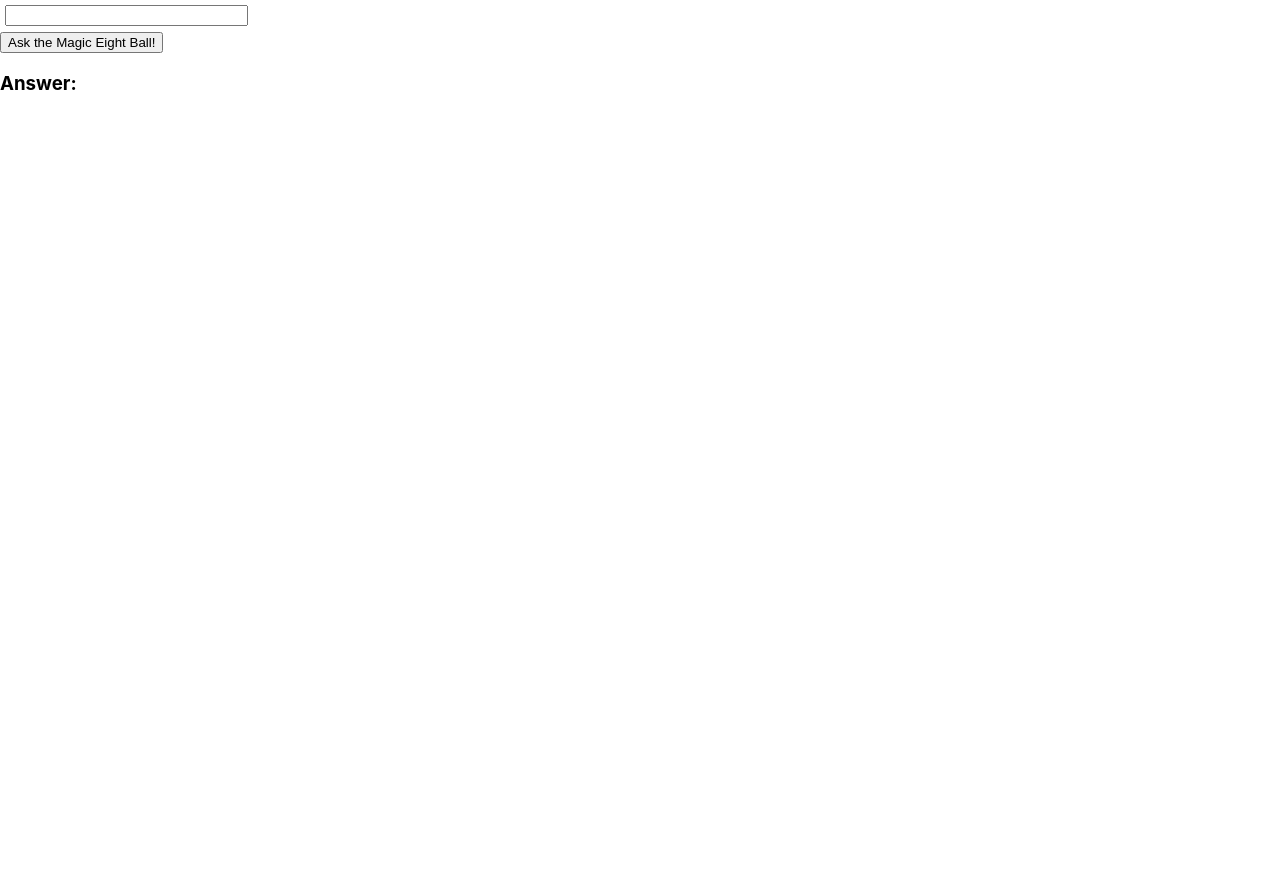
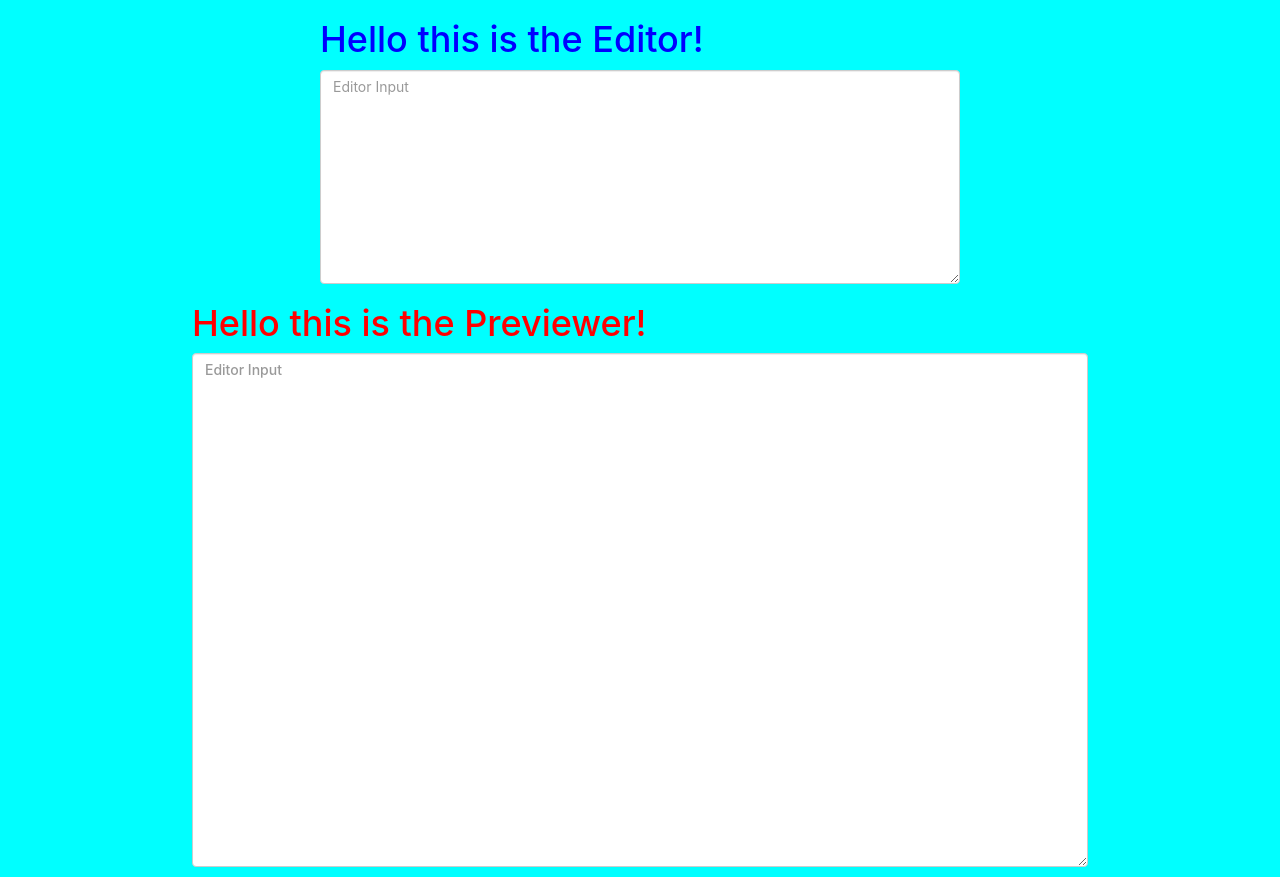
Before and after one commit to IsMabDev/salaat, a React (Create React App) app: page / in a window 1280 px wide. Before the commit the page ends 800 px from the top, so only its background shows below. Built offline with nearby package versions, Linux system fonts and the light colour scheme.

Commit message:
update build for gh-pages

```diff
--- a/public/index.html
+++ b/public/index.html
@@ -1,14 +1,12 @@
 <!DOCTYPE html>
 <html lang="en">
+
 <head>
   <meta charset="utf-8" />
   <link rel="icon" href="%PUBLIC_URL%/favicon.ico" />
   <meta name="viewport" content="width=device-width, initial-scale=1" />
   <meta name="theme-color" content="#000000" />
-    <meta
-      name="description"
-      content="Web site created using create-react-app"
-    />
+  <meta name="description" content="Web site created using create-react-app" />
   <link rel="apple-touch-icon" href="%PUBLIC_URL%/logo192.png" />
   <!--
       manifest.json provides metadata used when your web app is installed on a
@@ -24,8 +22,11 @@
       work correctly both with client-side routing and a non-root public URL.
       Learn how to configure a non-root public URL by running `npm run build`.
     -->
+  <link rel="stylesheet" href="https://maxcdn.bootstrapcdn.com/bootstrap/3.3.7/css/bootstrap.min.css"
+    integrity="sha384-BVYiiSIFeK1dGmJRAkycuHAHRg32OmUcww7on3RYdg4Va+PmSTsz/K68vbdEjh4u" crossorigin="anonymous" />
   <title>React App</title>
 </head>
+
 <body>
   <noscript>You need to enable JavaScript to run this app.</noscript>
   <div id="root"></div>
@@ -40,4 +41,5 @@
       To create a production bundle, use `npm run build` or `yarn build`.
     -->
 </body>
+
 </html>
--- a/src/index.js
+++ b/src/index.js
@@ -8,16 +8,17 @@ import "./index.css";
 //import MyApp from "./04-passStateDataToChild";
 //import MyApp from "./05-passCallBackAsProps";
 //import MyComponent from "./06-keydownHandleEvent";
-import MagicEightBall from "./07-javascriptInRenderMethod";
+//import MagicEightBall from "./07-javascriptInRenderMethod";
 //import CheckUserAge from "./08-ternarryConditionButons";
 //import GameOfChance from "./09-renderConditionallyFromProps";
 //import MyToDoList from "/home/minzo/Documents/Mes codes/freecodecamp.org/Front End developement libraries/certification projects/10-array.mapToDynamicalyRender.js";
+import MainApp from "./react markdown/mainApp";
 import reportWebVitals from "./reportWebVitals";
 
 const root = ReactDOM.createRoot(document.getElementById("root"));
 root.render(
   <React.StrictMode>
-    <MagicEightBall />
+    <MainApp />
   </React.StrictMode>
 );
 
--- /dev/null
+++ b/src/react markdown/Editor.module.css
@@ -0,0 +1,12 @@
+.editorContainer {
+  width: 50%;
+  height: 100%;
+  margin: 0 auto;
+}
+.editorContainer #childTitle {
+  color: blue;
+}
+#editor-textArea {
+  height: 100%;
+  color: blue;
+}
--- /dev/null
+++ b/src/react markdown/MainApp.module.css
@@ -0,0 +1,3 @@
+body {
+  background-color: aqua;
+}
--- /dev/null
+++ b/src/react markdown/Previewer.module.css
@@ -0,0 +1,7 @@
+.previewerContainer {
+  width: 70%;
+  margin: 0 auto;
+}
+#childTitle {
+  color: red;
+}
--- a/src/react markdown/editor.js
+++ b/src/react markdown/editor.js
@@ -0,0 +1,25 @@
+import React from "react";
+import styles from "./Editor.module.css";
+class Editor extends React.Component {
+  constructor(props) {
+    super(props);
+  }
+
+  render() {
+    console.log(this.props.input);
+    return (
+      <div className={styles.editorContainer}>
+        <h1 id={styles["childTitle"]}>Hello this is the Editor!</h1>
+        <textarea
+          className="form-control"
+          onChange={this.props.handleChange}
+          id={styles["editor-textArea"]}
+          placeholder={this.props.input}
+          rows="10"
+        ></textarea>
+      </div>
+    );
+  }
+}
+
+export default Editor;
--- a/src/react markdown/mainApp.js
+++ b/src/react markdown/mainApp.js
@@ -0,0 +1,34 @@
+import React from "react";
+import Editor from "./editor";
+import Previewer from "./previewer";
+import styles from "./MainApp.module.css";
+class MainApp extends React.Component {
+  constructor(props) {
+    super(props);
+    this.state = {
+      editorInput: "Editor Input",
+    };
+    this.handleChange = this.handleChange.bind(this);
+  }
+  handleChange(e) {
+    this.setState({ editorInput: e.target.value });
+    console.log("this.state.editorInput= " + this.state.editorInput);
+  }
+
+  render() {
+    return (
+      <div className={styles.MainAppContainer}>
+        {" "}
+        <Editor
+          input={this.state.editorInput}
+          handleChange={this.handleChange}
+        />
+        <h1>
+          <Previewer input={this.state.editorInput} />
+        </h1>
+      </div>
+    );
+  }
+}
+
+export default MainApp;
--- a/src/react markdown/previewer.js
+++ b/src/react markdown/previewer.js
@@ -0,0 +1,22 @@
+import React from "react";
+import styles from "./Previewer.module.css";
+class Previewer extends React.Component {
+  render() {
+    console.log("previewer: " + this.props.input);
+    return (
+      <div className={styles.previewerContainer}>
+        <h1 id={styles["childTitle"]} className="text-lg">
+          Hello this is the Previewer!
+        </h1>
+        <textarea
+          className="form-control"
+          id="previewer-textArea"
+          placeholder={this.props.input}
+          rows="25"
+        ></textarea>
+      </div>
+    );
+  }
+}
+
+export default Previewer;
```
Lines whose indentation alone changed are shown as unchanged.
